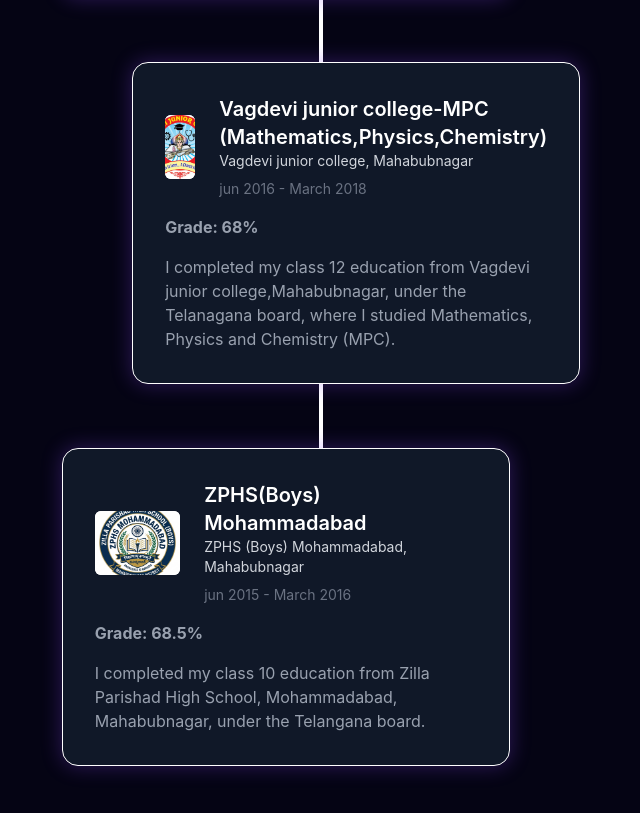
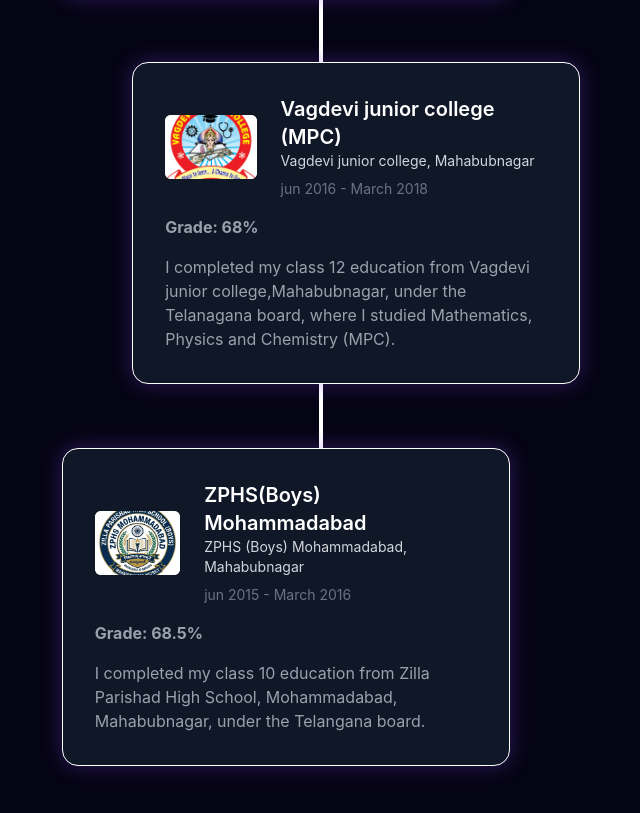
Before and after one commit to Ramakrishna-K/Portfolio, a React (Vite) app: page / in a window 1280 px wide. Shown: the part 6966-7779 px from the top of the page, without its empty margins (319-959 px from the left). Built offline with nearby package versions, Linux system fonts and the light colour scheme.

Commit message:
Update constants.js

```diff
--- a/src/constants.js
+++ b/src/constants.js
@@ -210,11 +210,11 @@
     {
       id: 2,
       img: vpsLogo,
-      school: "Vagdevi junior college, Mahabubnagar",
+      school:"Vagdevi junior college, Mahabubnagar",
       date: "jun 2016 - March 2018",
       grade: "68%",
       desc: "I completed my class 12 education from Vagdevi junior college,Mahabubnagar, under the Telanagana board, where I studied  Mathematics, Physics and Chemistry (MPC).",
-      degree: "Vagdevi junior college-MPC (Mathematics,Physics,Chemistry)",
+      degree: "Vagdevi junior college (MPC)",
     },
     {
       id: 3,
```
